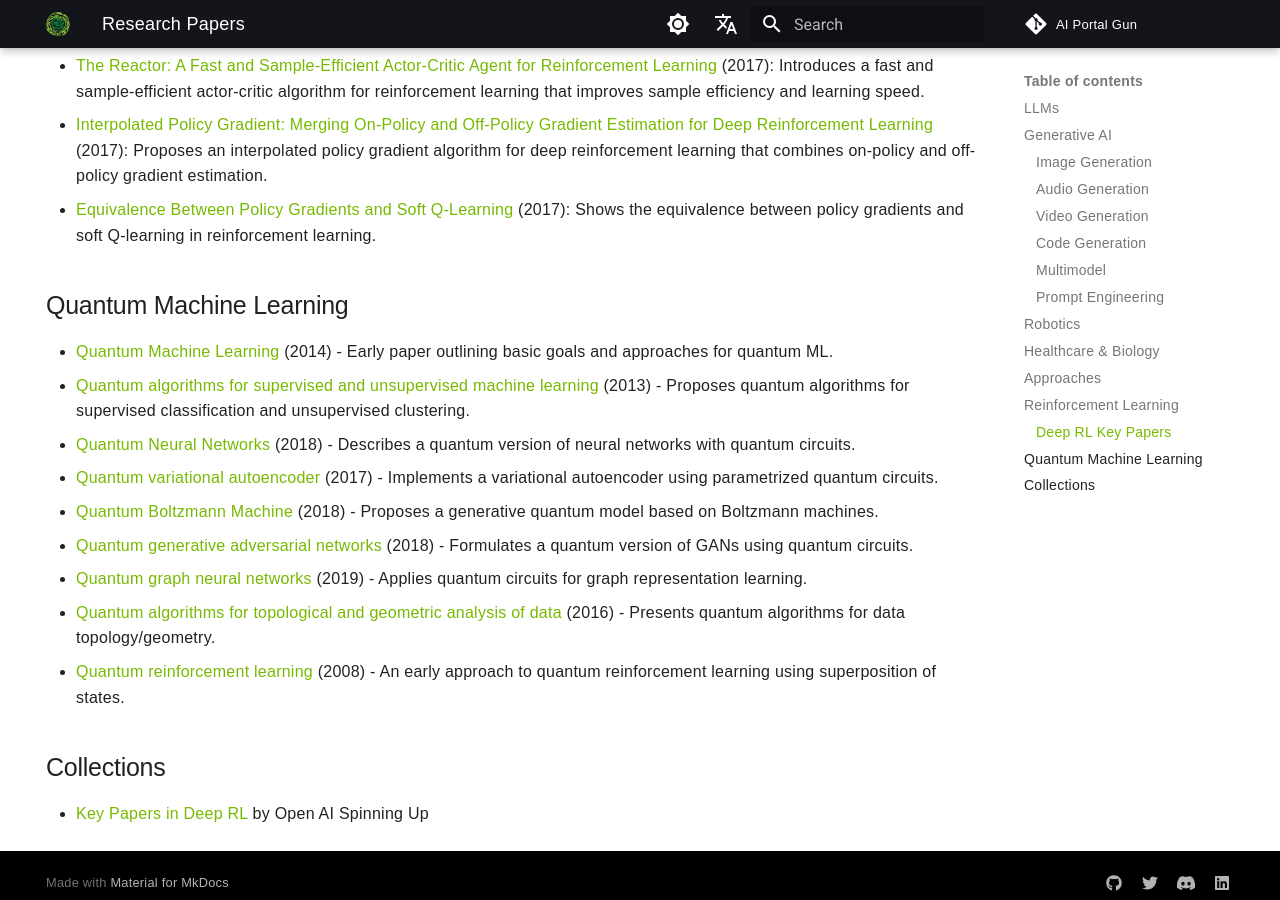
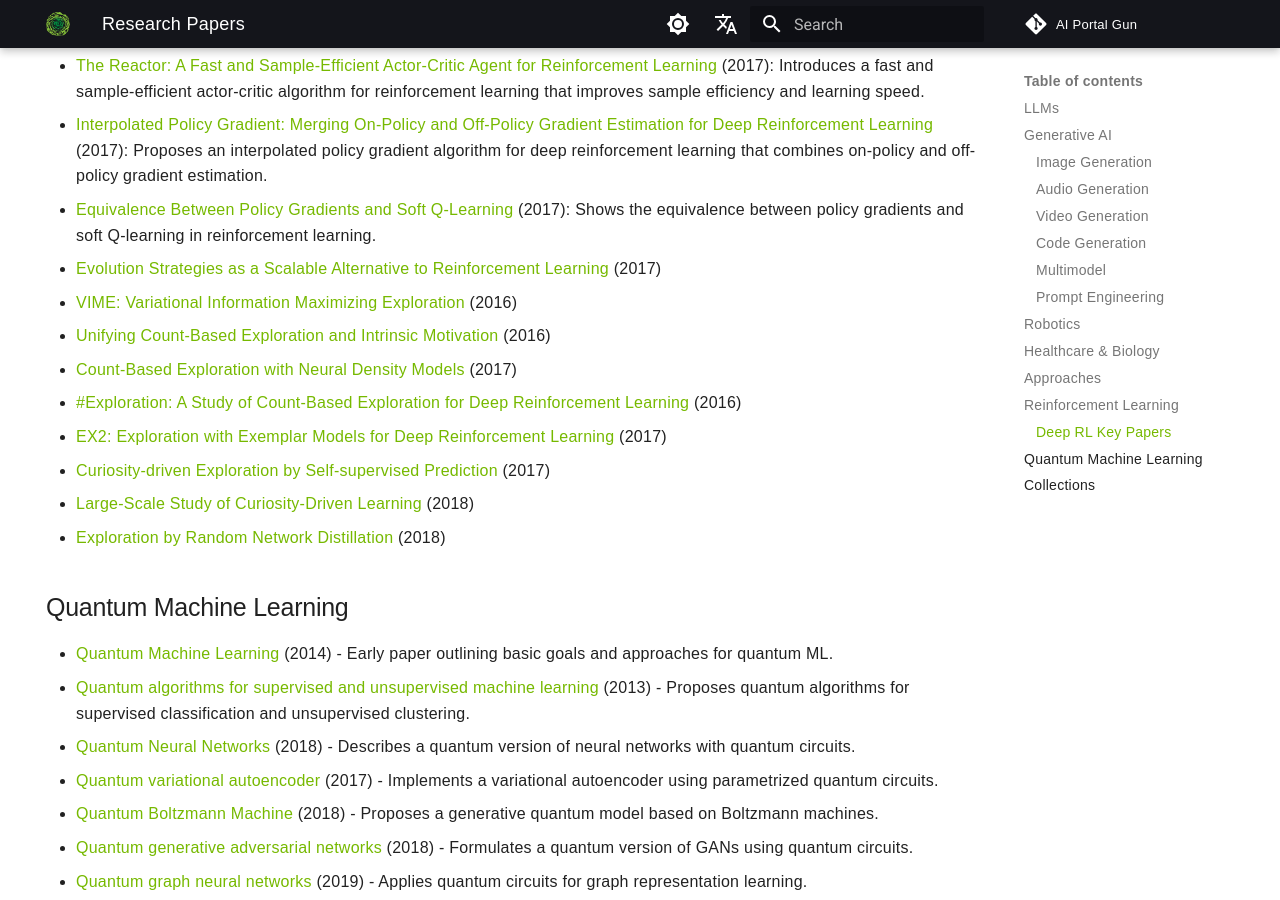
Before and after one commit to Mohit-Vaswani/AI-Portal-Gun, an MkDocs documentation site: the page built from docs/papers/papers.md, in a window 1280 px wide and 900 px high, scrolled down 3199 px. Built offline with MkDocs 1.6.1 and Material for MkDocs 9.7.7, drawn with Linux system fonts in a browser that asks for light colours; comment, search, counter and statistics services are not loaded.

Commit message:
added papers

```diff
--- a/docs/papers/papers.md
+++ b/docs/papers/papers.md
@@ -76,6 +76,15 @@ Below, you'll find the latest, highly-cited papers, organized by their release d
 - [The Reactor: A Fast and Sample-Efficient Actor-Critic Agent for Reinforcement Learning](https://arxiv.org/abs/1704.04651) (2017): Introduces a fast and sample-efficient actor-critic algorithm for reinforcement learning that improves sample efficiency and learning speed.
 - [Interpolated Policy Gradient: Merging On-Policy and Off-Policy Gradient Estimation for Deep Reinforcement Learning](http://papers.nips.cc/paper/6974-interpolated-policy-gradient-merging-on-policy-and-off-policy-gradient-estimation-for-deep-reinforcement-learning) (2017): Proposes an interpolated policy gradient algorithm for deep reinforcement learning that combines on-policy and off-policy gradient estimation.
 - [Equivalence Between Policy Gradients and Soft Q-Learning](https://arxiv.org/abs/1704.06440) (2017): Shows the equivalence between policy gradients and soft Q-learning in reinforcement learning.
+- [Evolution Strategies as a Scalable Alternative to Reinforcement Learning](https://arxiv.org/abs/1703.03864) (2017)
+- [VIME: Variational Information Maximizing Exploration](https://arxiv.org/abs/1605.09674) (2016)
+- [Unifying Count-Based Exploration and Intrinsic Motivation](https://arxiv.org/abs/1606.01868) (2016)
+- [Count-Based Exploration with Neural Density Models](https://arxiv.org/abs/1703.01310) (2017)
+- [#Exploration: A Study of Count-Based Exploration for Deep Reinforcement Learning](https://arxiv.org/abs/1611.04717) (2016)
+- [EX2: Exploration with Exemplar Models for Deep Reinforcement Learning](https://arxiv.org/abs/1703.01260) (2017)
+- [Curiosity-driven Exploration by Self-supervised Prediction](https://arxiv.org/abs/1705.05363) (2017)
+- [Large-Scale Study of Curiosity-Driven Learning](https://arxiv.org/abs/1808.04355) (2018)
+- [Exploration by Random Network Distillation](https://arxiv.org/abs/1810.12894) (2018)
 
 ## Quantum Machine Learning
 
```
